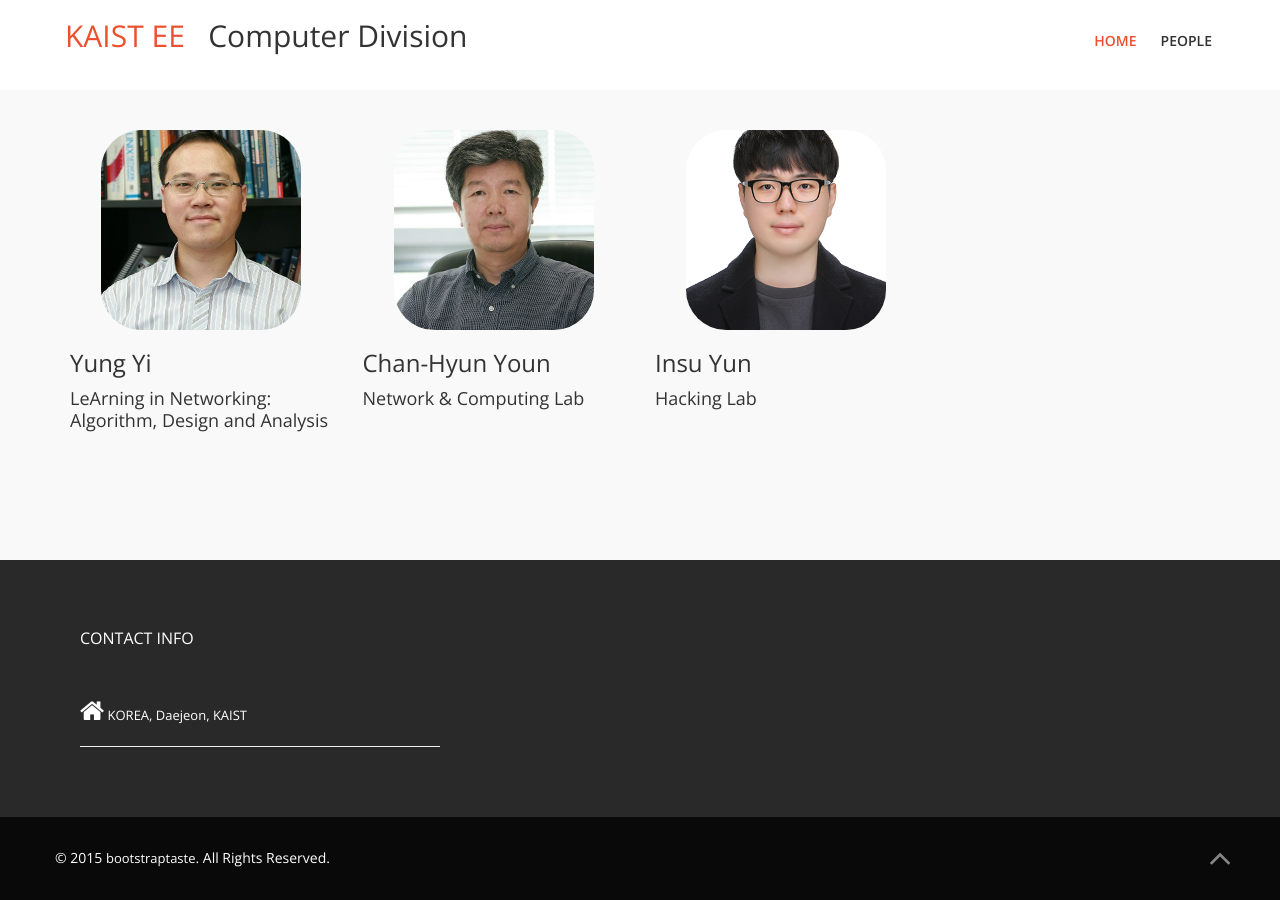
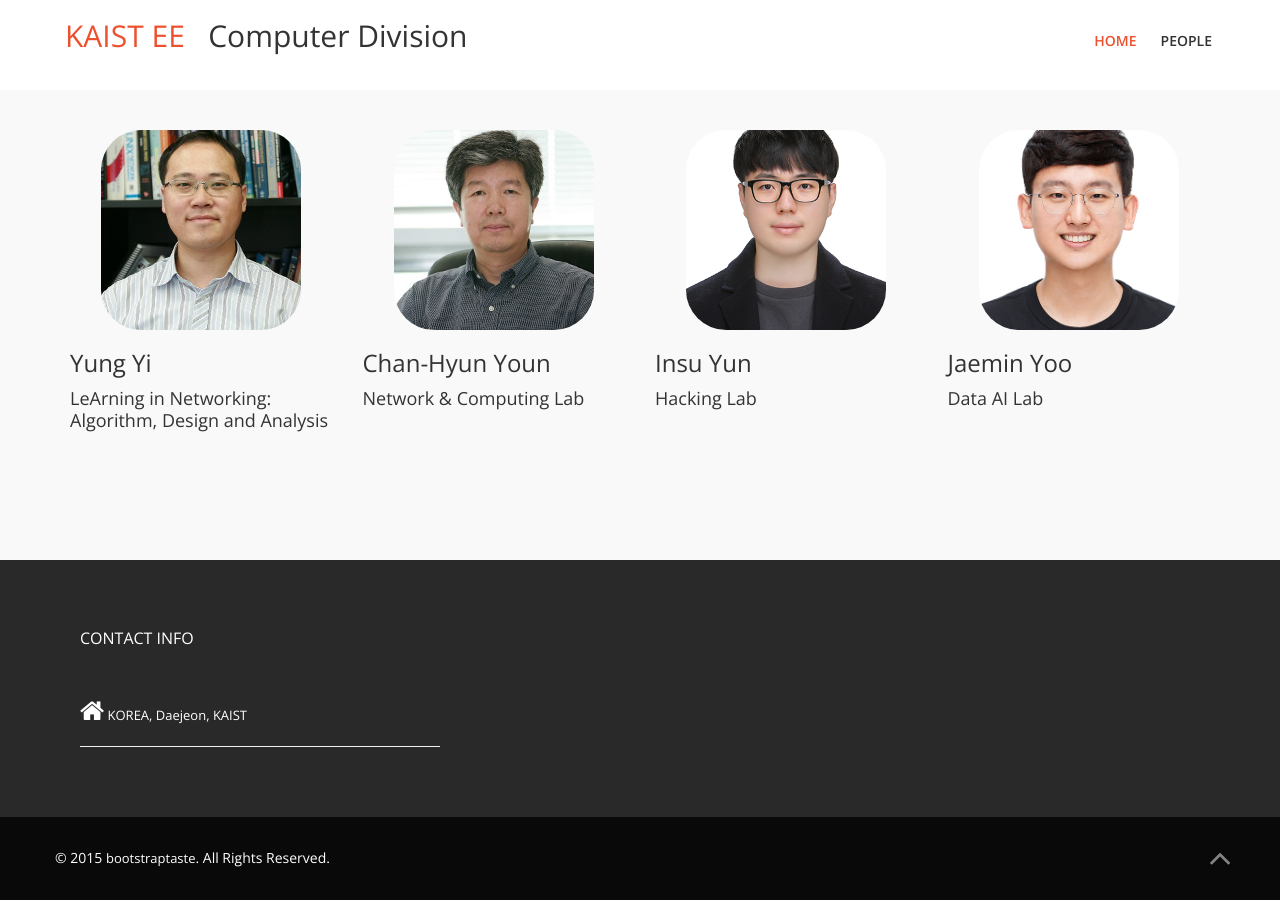
Before and after one commit to kaist-ee/kaist-ee.github.io, a Jekyll site: the page built from index.markdown, in a window 1280 px wide and 900 px high, scrolled down 2588 px. Built offline with Jekyll 4.4.1, drawn with Linux system fonts in a browser that asks for light colours.

Commit message:
Add Jaemin Yoo professor

```diff
--- a/_data/professors.yml
+++ b/_data/professors.yml
@@ -92,3 +92,8 @@
   avatar_url: site_media/media/user_profile/None/binsu.jpeg
   lab_name: Hacking Lab
   lab_site: https://insuyun.github.io/
+
+- name: Jaemin Yoo
+  avatar_url: site_media/media/user_profile/None/jaemin_yoo.png
+  lab_name: Data AI Lab
+  lab_site: https://dai.kaist.ac.kr/
```
Also changed, not shown: site_media/media/user_profile/None/jaemin_yoo.png (added).
